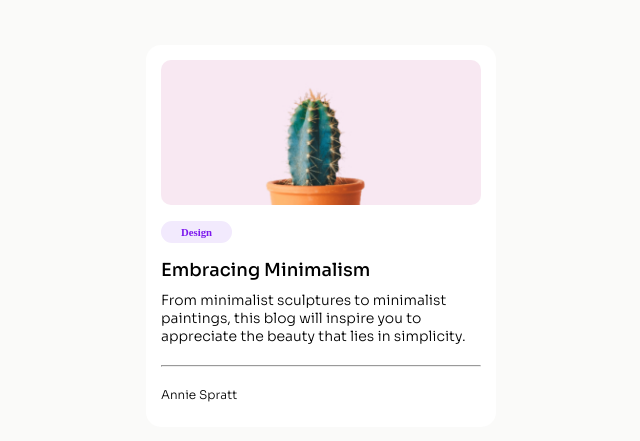
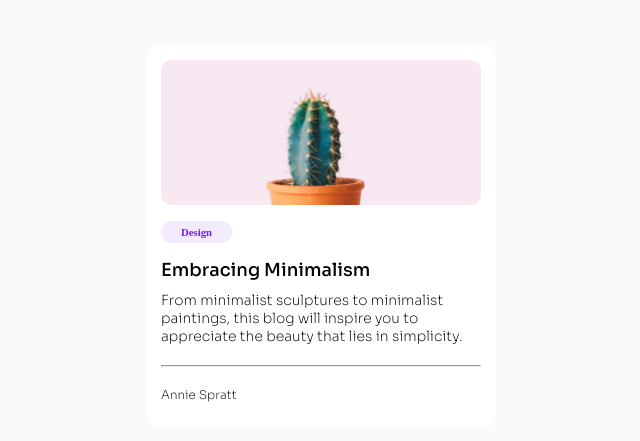
Before and after one commit to cdpaez/Minimal-blog-card-starter-master, a plain HTML site: page index.html in a window 1280 px wide. Shown: the part 119-560 px from the top of the page, without its empty margins (319-959 px from the left). Drawn offline with Linux system fonts and the light colour scheme.

Commit message:
weight changed

```diff
--- a/index.html
+++ b/index.html
@@ -75,7 +75,7 @@
         font-size: 14px;
         font-family: "Sora", serif;
         font-optical-sizing: auto;
-        font-weight: 300;
+        font-weight: 200;
         font-style: normal;
 
         margin: 10px 0px 20px 0px
@@ -86,7 +86,7 @@
         font-size: 12px;
         font-family: "Sora", serif;
         font-optical-sizing: auto;
-        font-weight: 300;
+        font-weight: 200;
         font-style: normal;
       }
     </style>
```
